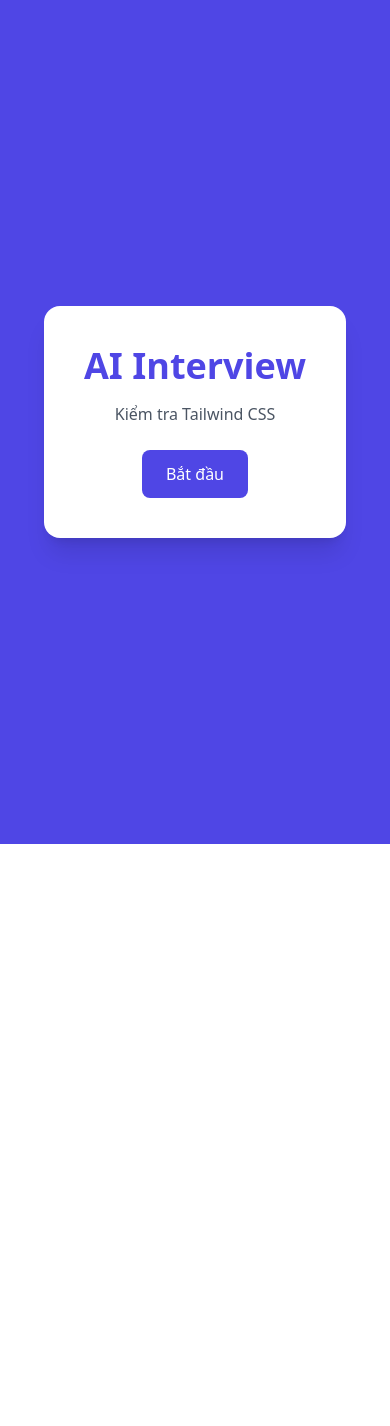
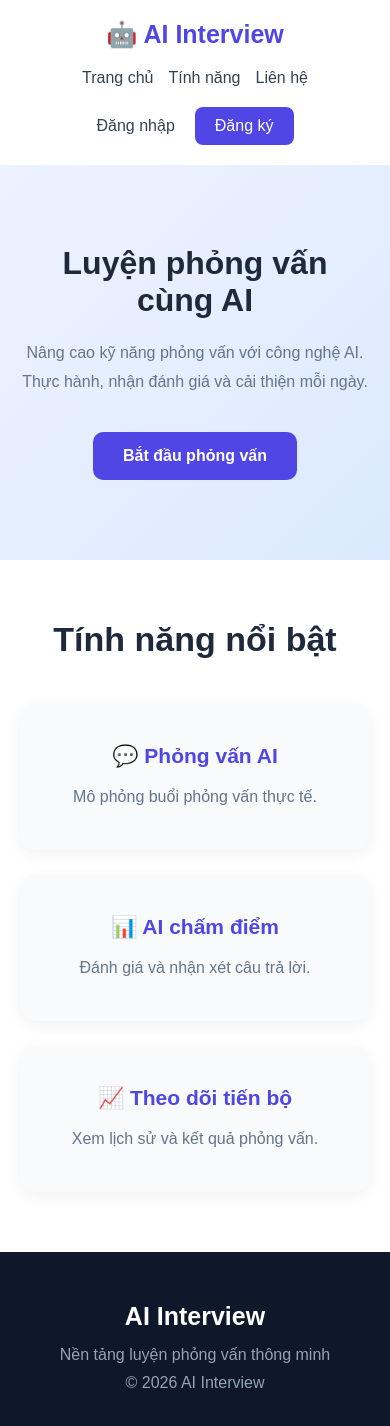
Before and after one commit to lethanhhaidzvcl-creator/AI_INTERVIEW, a React (Vite) app in the folder frontend/: page / in a window 390 px wide. Shown: the top 1426 px of the page. Before the commit the page ends 844 px from the top, so only its background shows below. Built offline with nearby package versions, Linux system fonts and the light colour scheme.

Commit message:
feat: build header footer and homepage

```diff
--- a/frontend/css/style.css
+++ /dev/null
@@ -1,19 +0,0 @@
-body {
-    font-family: Arial, sans-serif;
-    text-align: center;
-    padding-top: 100px;
-    background-color: #f3f4f6;
-}
-
-h1 {
-    color: #4f46e5;
-}
-
-button {
-    padding: 12px 24px;
-    background-color: #4f46e5;
-    color: white;
-    border: none;
-    border-radius: 8px;
-    cursor: pointer;
-}
--- a/frontend/src/App.css
+++ b/frontend/src/App.css
@@ -1,184 +1,197 @@
-.counter {
-  font-size: 16px;
-  padding: 5px 10px;
-  border-radius: 5px;
-  color: var(--accent);
-  background: var(--accent-bg);
-  border: 2px solid transparent;
-  transition: border-color 0.3s;
-  margin-bottom: 24px;
 
-  &:hover {
-    border-color: var(--accent-border);
-  }
-  &:focus-visible {
-    outline: 2px solid var(--accent);
-    outline-offset: 2px;
-  }
+/* RESET CSS */
+* {
+    margin: 0;
+    padding: 0;
+    box-sizing: border-box;
 }
 
-.hero {
-  position: relative;
-
-  .base,
-  .framework,
-  .vite {
-    inset-inline: 0;
-    margin: 0 auto;
-  }
-
-  .base {
-    width: 170px;
-    position: relative;
-    z-index: 0;
-  }
-
-  .framework,
-  .vite {
-    position: absolute;
-  }
-
-  .framework {
-    z-index: 1;
-    top: 34px;
-    height: 28px;
-    transform: perspective(2000px) rotateZ(300deg) rotateX(44deg) rotateY(39deg)
-      scale(1.4);
-  }
-
-  .vite {
-    z-index: 0;
-    top: 107px;
-    height: 26px;
-    width: auto;
-    transform: perspective(2000px) rotateZ(300deg) rotateX(40deg) rotateY(39deg)
-      scale(0.8);
-  }
+html {
+    scroll-behavior: smooth;
 }
 
-#center {
-  display: flex;
-  flex-direction: column;
-  gap: 25px;
-  place-content: center;
-  place-items: center;
-  flex-grow: 1;
-
-  @media (max-width: 1024px) {
-    padding: 32px 20px 24px;
-    gap: 18px;
-  }
+body {
+    font-family: Arial, sans-serif;
+    background: #f8fafc;
+    color: #1e293b;
 }
 
-#next-steps {
-  display: flex;
-  border-top: 1px solid var(--border);
-  text-align: left;
-
-  & > div {
-    flex: 1 1 0;
-    padding: 32px;
-    @media (max-width: 1024px) {
-      padding: 24px 20px;
-    }
-  }
-
-  .icon {
-    margin-bottom: 16px;
-    width: 22px;
-    height: 22px;
-  }
-
-  @media (max-width: 1024px) {
-    flex-direction: column;
-    text-align: center;
-  }
+/* HEADER */
+.header {
+    display: flex;
+    justify-content: space-between;
+    align-items: center;
+    padding: 20px 8%;
+    background: white;
+    box-shadow: 0 2px 10px rgba(0, 0, 0, 0.08);
+    gap: 20px;
 }
 
-#docs {
-  border-right: 1px solid var(--border);
-
-  @media (max-width: 1024px) {
-    border-right: none;
-    border-bottom: 1px solid var(--border);
-  }
+.header h2 {
+    color: #4f46e5;
+    font-size: 25px;
 }
 
-#next-steps ul {
-  list-style: none;
-  padding: 0;
-  display: flex;
-  gap: 8px;
-  margin: 32px 0 0;
+.header nav {
+    display: flex;
+    gap: 30px;
+}
 
-  .logo {
-    height: 18px;
-  }
+.header a {
+    text-decoration: none;
+    color: #334155;
+    font-weight: 500;
+}
 
-  a {
-    color: var(--text-h);
-    font-size: 16px;
-    border-radius: 6px;
-    background: var(--social-bg);
+.header a:hover {
+    color: #4f46e5;
+}
+
+.auth {
     display: flex;
-    padding: 6px 12px;
     align-items: center;
-    gap: 8px;
+    gap: 20px;
+}
+
+.auth a:last-child {
+    padding: 10px 20px;
+    background: #4f46e5;
+    color: white;
+    border-radius: 8px;
+}
+
+.auth a:last-child:hover {
+    background: #3730a3;
+}
+
+/* TRANG CHỦ */
+.hero {
+    text-align: center;
+    padding: 120px 20px;
+    background: linear-gradient(135deg, #eef2ff, #dbeafe);
+}
+
+.hero h1 {
+    font-size: 46px;
+    color: #1e293b;
+    margin-bottom: 20px;
+}
+
+.hero p {
+    font-size: 18px;
+    color: #64748b;
+    max-width: 650px;
+    margin: 0 auto 35px;
+    line-height: 1.8;
+}
+
+.btn {
+    display: inline-block;
+    background: #4f46e5;
+    color: white;
+    padding: 15px 30px;
+    border-radius: 10px;
     text-decoration: none;
-    transition: box-shadow 0.3s;
+    font-weight: bold;
+    transition: 0.3s;
+}
 
-    &:hover {
-      box-shadow: var(--shadow);
-    }
-    .button-icon {
-      height: 18px;
-      width: 18px;
-    }
-  }
+.btn:hover {
+    background: #3730a3;
+    transform: translateY(-3px);
+}
 
-  @media (max-width: 1024px) {
-    margin-top: 20px;
-    flex-wrap: wrap;
+/* TÍNH NĂNG */
+.features {
+    padding: 90px 8%;
+    text-align: center;
+    background: white;
+}
+
+.features h2 {
+    font-size: 34px;
+    margin-bottom: 45px;
+}
+
+.feature-list {
+    display: flex;
     justify-content: center;
+    gap: 25px;
+}
 
-    li {
-      flex: 1 1 calc(50% - 8px);
+.card {
+    flex: 1;
+    padding: 40px 25px;
+    background: #f8fafc;
+    border-radius: 15px;
+    box-shadow: 0 4px 15px rgba(0, 0, 0, 0.06);
+    transition: 0.3s;
+}
+
+.card:hover {
+    transform: translateY(-8px);
+    box-shadow: 0 10px 25px rgba(0, 0, 0, 0.12);
+}
+
+.card h3 {
+    margin-bottom: 15px;
+    color: #4f46e5;
+    font-size: 21px;
+}
+
+.card p {
+    color: #64748b;
+    line-height: 1.7;
+}
+
+/* FOOTER */
+footer {
+    background: #0f172a;
+    color: white;
+    text-align: center;
+    padding: 50px 20px;
+}
+
+footer h3 {
+    font-size: 25px;
+    margin-bottom: 15px;
+}
+
+footer p {
+    color: #94a3b8;
+    margin-top: 10px;
+}
+
+/* RESPONSIVE */
+@media (max-width: 768px) {
+    .header {
+        flex-direction: column;
+        padding: 20px;
     }
 
-    a {
-      width: 100%;
-      justify-content: center;
-      box-sizing: border-box;
+    .header nav {
+        flex-wrap: wrap;
+        justify-content: center;
+        gap: 15px;
     }
-  }
+
+    .hero {
+        padding: 80px 20px;
+    }
+
+    .hero h1 {
+        font-size: 32px;
+    }
+
+    .hero p {
+        font-size: 16px;
+    }
+
+    .features {
+        padding: 60px 20px;
+    }
+
+    .feature-list {
+        flex-direction: column;
+    }
 }
-
-#spacer {
-  height: 88px;
-  border-top: 1px solid var(--border);
-  @media (max-width: 1024px) {
-    height: 48px;
-  }
-}
-
-.ticks {
-  position: relative;
-  width: 100%;
-
-  &::before,
-  &::after {
-    content: '';
-    position: absolute;
-    top: -4.5px;
-    border: 5px solid transparent;
-  }
-
-  &::before {
-    left: 0;
-    border-left-color: var(--border);
-  }
-  &::after {
-    right: 0;
-    border-right-color: var(--border);
-  }
-}
--- a/frontend/src/App.jsx
+++ b/frontend/src/App.jsx
@@ -1,20 +1,67 @@
+
+import './App.css';
+
 function App() {
   return (
-    <div className="min-h-screen bg-indigo-600 flex items-center justify-center">
-      <div className="bg-white p-10 rounded-2xl shadow-xl text-center">
-        <h1 className="text-4xl font-bold text-indigo-600">
-          AI Interview
-        </h1>
+    <>
+      {/* HEADER */}
+      <header className="header">
+        <h2>🤖 AI Interview</h2>
 
-        <p className="mt-4 text-gray-600">
-          Kiểm tra Tailwind CSS
-        </p>
+        <nav>
+          <a href="#home">Trang chủ</a>
+          <a href="#features">Tính năng</a>
+          <a href="#footer">Liên hệ</a>
+        </nav>
 
-        <button className="mt-6 bg-indigo-600 text-white px-6 py-3 rounded-lg">
-          Bắt đầu
-        </button>
-      </div>
-    </div>
+        <div className="auth">
+          <a href="/login">Đăng nhập</a>
+          <a href="/register">Đăng ký</a>
+        </div>
+      </header>
+
+      {/* TRANG CHỦ */}
+      <main>
+        <section className="hero" id="home">
+          <h1>Luyện phỏng vấn cùng AI</h1>
+          <p>
+            Nâng cao kỹ năng phỏng vấn với công nghệ AI.
+            Thực hành, nhận đánh giá và cải thiện mỗi ngày.
+          </p>
+          <a href="/interview" className="btn">
+            Bắt đầu phỏng vấn
+          </a>
+        </section>
+
+        <section className="features" id="features">
+          <h2>Tính năng nổi bật</h2>
+
+          <div className="feature-list">
+            <div className="card">
+              <h3>💬 Phỏng vấn AI</h3>
+              <p>Mô phỏng buổi phỏng vấn thực tế.</p>
+            </div>
+
+            <div className="card">
+              <h3>📊 AI chấm điểm</h3>
+              <p>Đánh giá và nhận xét câu trả lời.</p>
+            </div>
+
+            <div className="card">
+              <h3>📈 Theo dõi tiến bộ</h3>
+              <p>Xem lịch sử và kết quả phỏng vấn.</p>
+            </div>
+          </div>
+        </section>
+      </main>
+
+      {/* FOOTER */}
+      <footer id="footer">
+        <h3>AI Interview</h3>
+        <p>Nền tảng luyện phỏng vấn thông minh</p>
+        <p>© 2026 AI Interview</p>
+      </footer>
+    </>
   );
 }
 
--- a/frontend/src/index.css
+++ b/frontend/src/index.css
@@ -1,3 +1,15 @@
-@tailwind base;
-@tailwind components;
-@tailwind utilities;
+:root {
+    font-family: Arial, sans-serif;
+    font-synthesis: none;
+    text-rendering: optimizeLegibility;
+}
+
+body {
+    margin: 0;
+    min-width: 320px;
+}
+
+#root {
+    width: 100%;
+    min-height: 100vh;
+}
```
